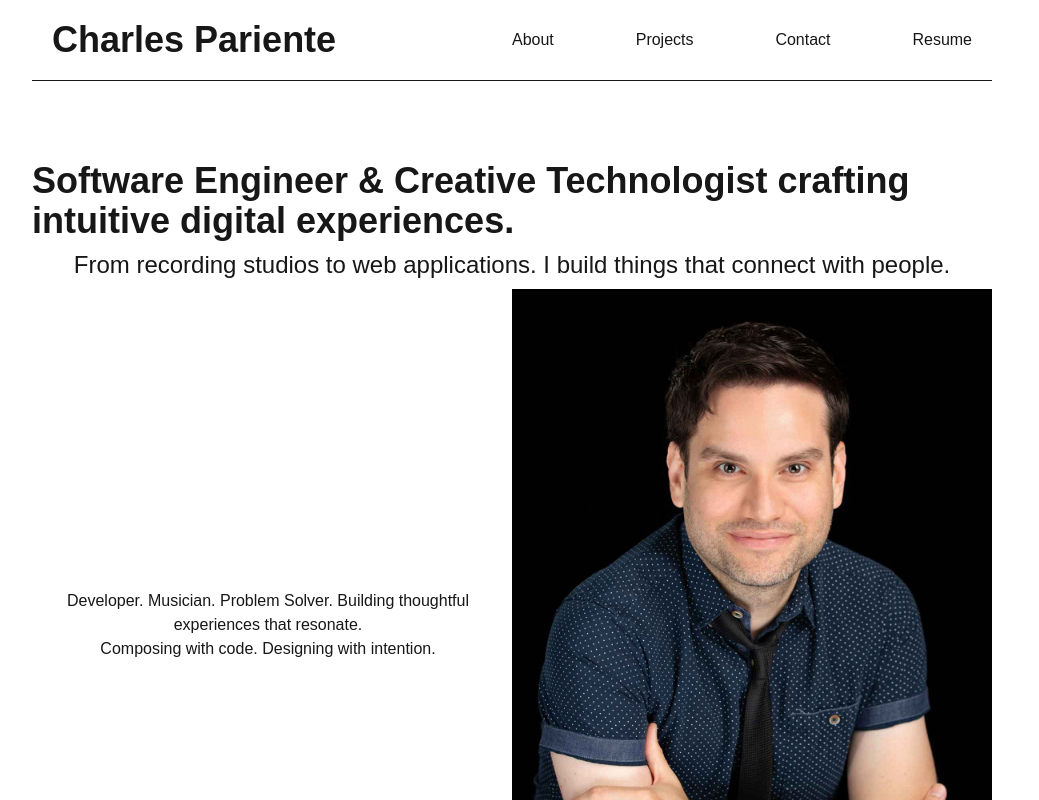
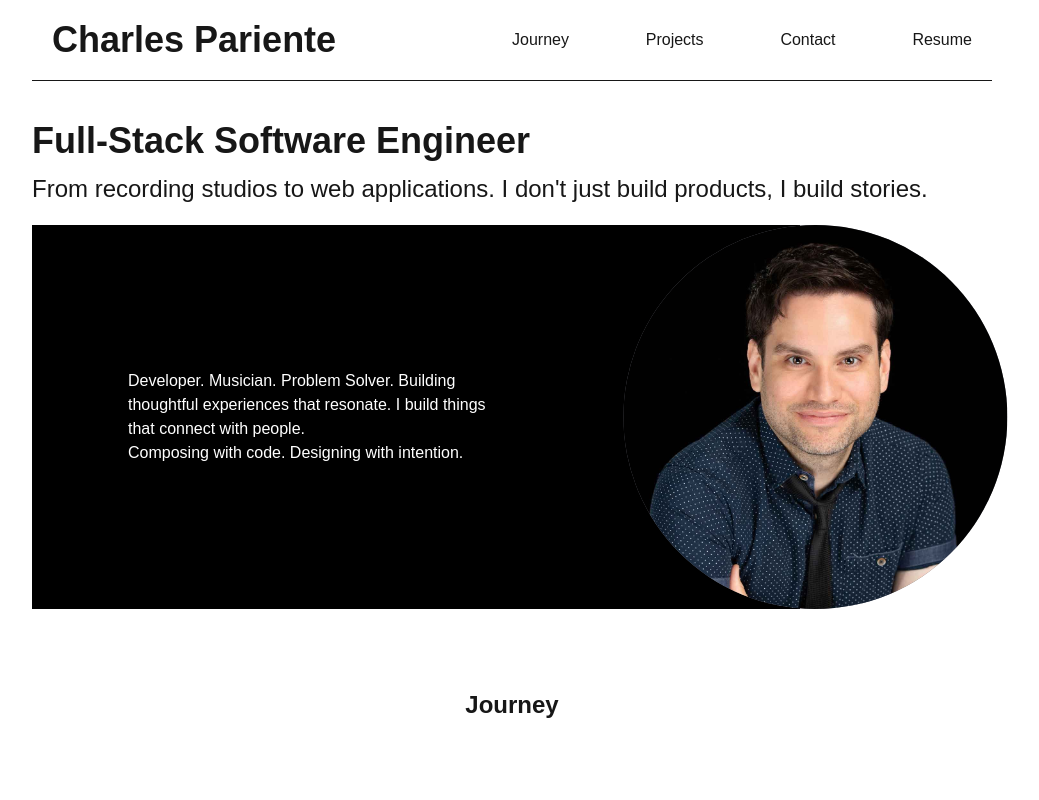
Before and after one commit to cmap89/charliepstatic, a Next.js app: page / in a window 1280 px wide. Shown: the top 800 px of the page, without its empty margins (128-1167 px from the left). Built offline with nearby package versions, Linux system fonts and the light colour scheme.

Commit message:
Update hero section styles to fit text and photo.

```diff
--- a/src/app/page.tsx
+++ b/src/app/page.tsx
@@ -6,21 +6,25 @@ export default function Home() {
   return (
     <>
       {/* Hero Section */}
-      <PageSection altSectStyle="bg-background">
-        <h2 className="mb-2 text-4xl font-bold">
-          Software Engineer & Creative Technologist crafting intuitive digital
-          experiences.
+      <PageSection altSectStyle="bg-background" altContStyle="items-start">
+        <h2 className="mb-3 text-4xl font-bold">
+          Full-Stack Software Engineer
         </h2>
-        <h3 className="mb-2 text-2xl">
-          From recording studios to web applications. I build things that
-          connect with people.
+        <h3 className="mb-5 text-2xl">
+          From recording studios to web applications. I don&apos;t just build
+          products, I build stories.
         </h3>
-        <ImageCard src={"Headshot 1.jpeg"} />
+        <ImageCard
+          altImgContStyles=" bg-black text-background w-4/5"
+          altImgTxtStyles="translate-x-1/4 p-0"
+          altImgStyles=" rounded-full object-cover aspect-square object-[center_5%] translate-x-[54%]"
+          src={"Headshot 1.jpeg"}
+        />
       </PageSection>
 
       {/* Second Section */}
       <PageSection>
-        <h2 className="text-2xl font-bold">About</h2>
+        <h2 className="text-2xl font-bold">Journey</h2>
       </PageSection>
 
       {/* Third Section */}
--- a/src/components/ImageCard.tsx
+++ b/src/components/ImageCard.tsx
@@ -4,15 +4,27 @@ import Image from "next/image";
 interface ImageCardProps {
   src: string;
   altImgStyles?: string;
+  altImgTxtStyles?: string;
+  altImgContStyles?: string;
 }
 
-export default function ImageCard({ src, altImgStyles }: ImageCardProps) {
+export default function ImageCard({
+  src,
+  altImgStyles,
+  altImgTxtStyles,
+  altImgContStyles,
+}: ImageCardProps) {
   return (
-    <div className="flex w-full gap-2">
-      <div className="flex w-1/2 flex-col justify-center p-2 text-center">
+    <div className={cn("flex w-full justify-evenly", altImgContStyles)}>
+      <div
+        className={cn(
+          "flex w-1/2 flex-col justify-center p-10",
+          altImgTxtStyles,
+        )}
+      >
         <p>
           Developer. Musician. Problem Solver. Building thoughtful experiences
-          that resonate.
+          that resonate. I build things that connect with people.
         </p>
         <p>Composing with code. Designing with intention.</p>
       </div>
--- a/src/components/Navbar.tsx
+++ b/src/components/Navbar.tsx
@@ -3,7 +3,7 @@ export default function Navbar() {
     <nav className="flex w-3/4 justify-between border-b p-5">
       <h2 className="w-1/3 text-4xl font-bold">Charles Pariente</h2>
       <ul className="flex w-1/2 items-center justify-between">
-        <li>About</li>
+        <li>Journey</li>
         <li>Projects</li>
         <li>Contact</li>
         <li>Resume</li>
--- a/src/components/PageSection.tsx
+++ b/src/components/PageSection.tsx
@@ -14,7 +14,7 @@ export default function PageSection({
 }: PageSectionProps) {
   return (
     <section
-      className={cn("flex w-full flex-col items-center py-20", altSectStyle)}
+      className={cn("flex w-full flex-col items-center py-10", altSectStyle)}
     >
       <div className={cn("flex w-3/4 flex-col items-center", altContStyle)}>
         {children}
```
